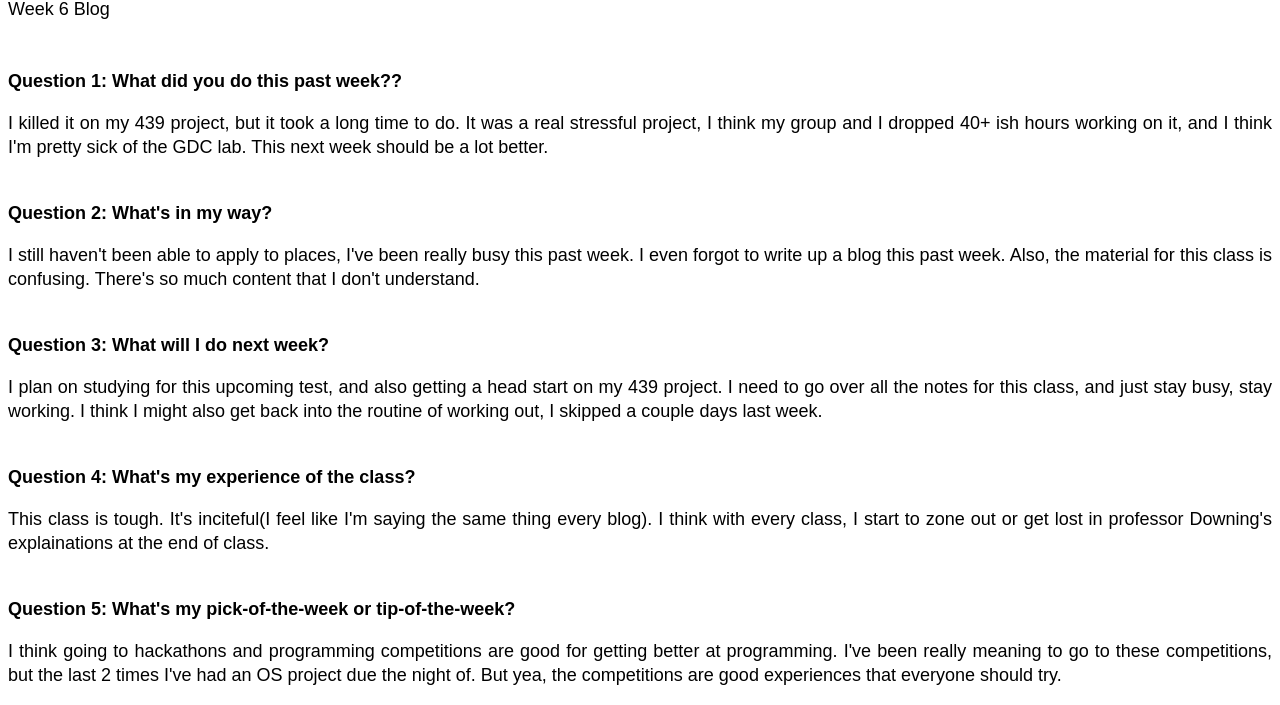
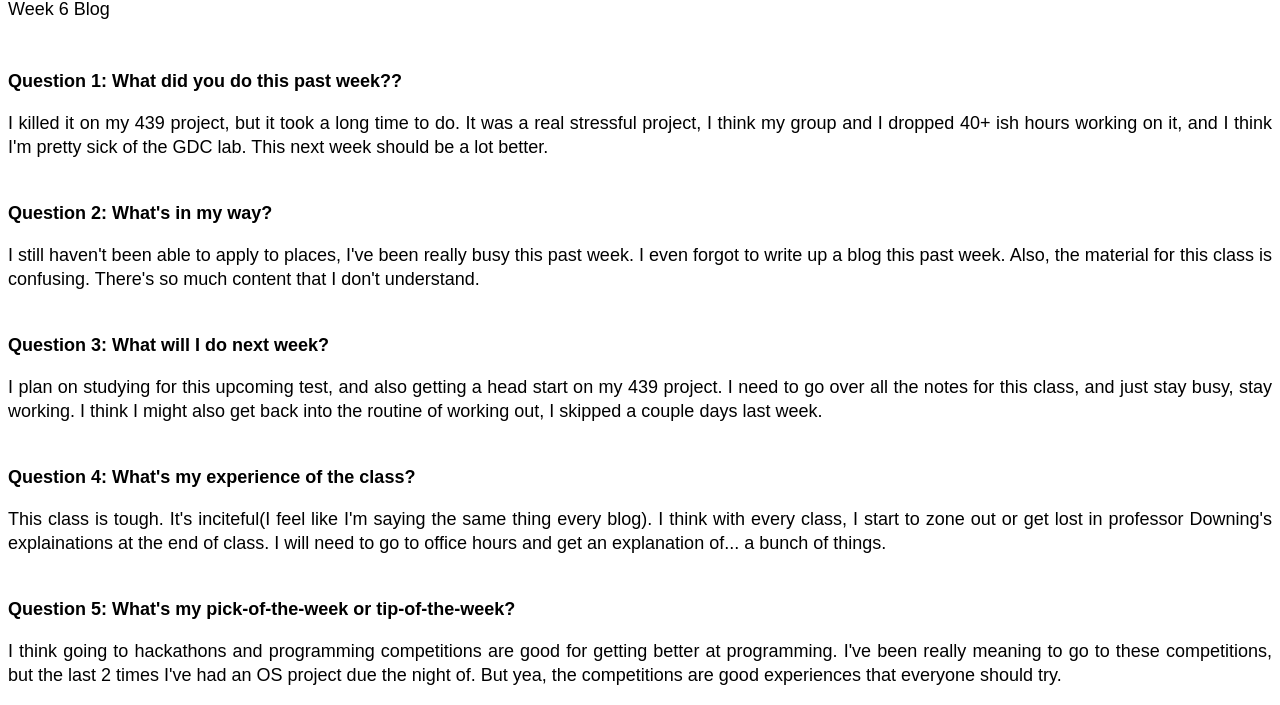
Before and after one commit to iambrandonchan/iambrandonchan.github.io, a website: page week6.html in a window 1280 px wide. Shown: the part 371-1076 px from the top of the page. Drawn offline with Linux system fonts and the light colour scheme.

Commit message:
added one more sentence to  week6

```diff
--- a/week6.html
+++ b/week6.html
@@ -56,7 +56,7 @@
          Question 4: What's my experience of the class?
          </strong>
          <p>
-            This class is tough. It's inciteful(I feel like I'm saying the same thing every blog). I think with every class, I start to zone out or get lost in professor Downing's explainations at the end of class.
+            This class is tough. It's inciteful(I feel like I'm saying the same thing every blog). I think with every class, I start to zone out or get lost in professor Downing's explainations at the end of class. I will need to go to office hours and get an explanation of... a bunch of things.
          </p>
          <br>
          <strong>
```
